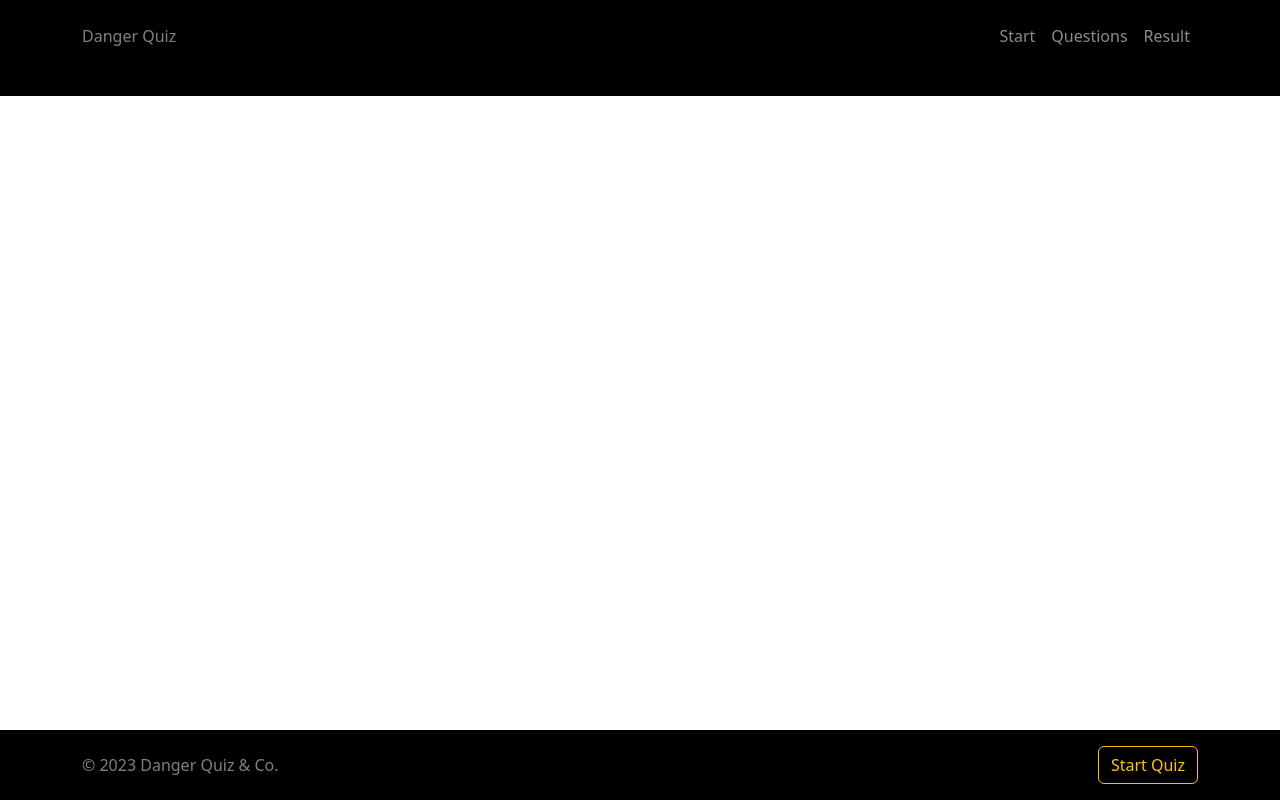
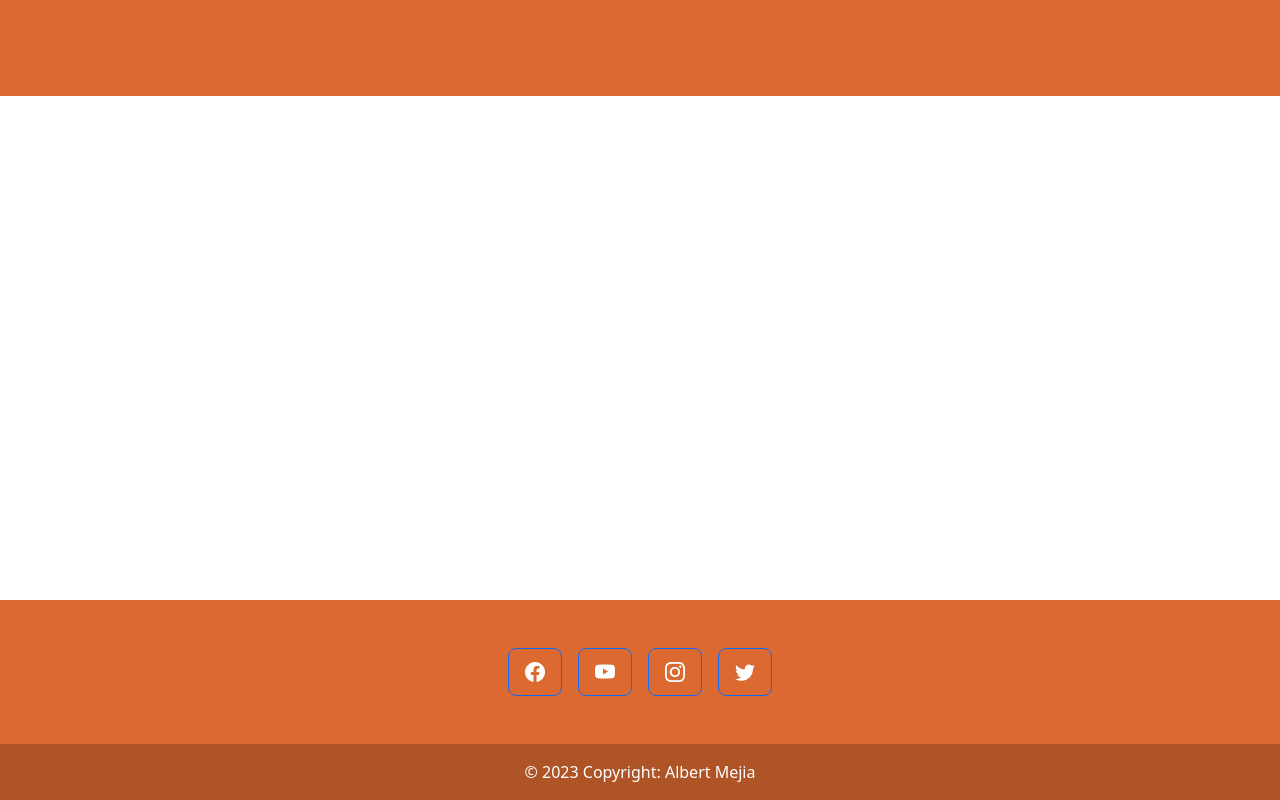
Before and after one commit to AmejiaHub/Trivia-Quiz, a PHP site: page /report.php in a window 1280 px wide. Run offline with PHP 8.4, Linux system fonts and the light colour scheme.

Commit message:
update commit

```diff
--- a/includes/footer.php
+++ b/includes/footer.php
@@ -1,14 +1,25 @@
+<?php echo
 
+'<footer class="text-center text-lg-start fixed-bottom" style="background-color: #db6930;">
+    <div class="container d-flex justify-content-center py-5">
+      <button type="button" class="btn btn-primary btn-lg btn-floating mx-2" style="background-color: #db6930;">
+      <i class="bi-facebook"></i>
+      </button>
+      <button type="button" class="btn btn-primary btn-lg btn-floating mx-2" style="background-color: #db6930;">
+      <i class="bi-youtube"></i>
+      </button>
+      <button type="button" class="btn btn-primary btn-lg btn-floating mx-2" style="background-color: #db6930;">
+      <i class="bi-instagram"></i>
+      </button>
+      <button type="button" class="btn btn-primary btn-lg btn-floating mx-2" style="background-color: #db6930;">
+      <i class="bi-twitter"></i>
+      </button>
+    </div>
+    <!-- Start: Copyright -->
+    <div class="text-center text-white p-3" style="background-color: rgba(0, 0, 0, 0.2);">
+      © 2023 Copyright: Albert Mejia
+    </div>
+    <!-- End: Copyright -->
+</footer>'
 
-<section id="shadow-section" class="p-5 bg-black text-light">
-    <div class="container">
-    </div>
-</section>
-
-
-        <nav class="navbar navbar-expand-lg bg-black py-3 fixed-bottom">
-            <div class="container">
-                <a href="#" class="navbar-brand text-white-50 fs-6">&copy; 2023 Danger Quiz & Co.</a>
-                <button type="button" class="btn btn-outline-warning">Start Quiz</button>
-            </div>
-        </nav>
+?>
--- a/includes/header.php
+++ b/includes/header.php
@@ -1,29 +1,9 @@
+<?php echo
 
-<!-- NAVBAR START-->
+'<footer class="text-center text-lg-start fixed-top" style="background-color: #db6930;">
+    <div class="container d-flex justify-content-center py-5">
 
-<nav class="navbar navbar-expand-lg bg-black navbar-dark py-3 fixed-top">
-        <div class="container">
-            <a href="1-index.html" class="navbar-brand text-light fs-6 text-white-50">Danger Quiz</a>
+    </div>
+</footer>'
 
-        <button class="navbar-toggler" type="button" data-bs-toggle="collapse" data-bs-target="#navmenu">
-            <span class="navbar-toggler-icon"></span>
-        </button>
-
-        <!--MENU-->
-            <div class="collapse navbar-collapse" id="navmenu">
-                <ul class="navbar-nav ms-auto">
-                    <li class="nav-item">
-                        <a href="1-index.html" class="nav-link">Start</a>
-                    </li>
-                    <li class="nav-item">
-                        <a href="2-questions.html" class="nav-link">Questions</a>
-                    </li>
-                    <li class="nav-item">
-                        <a href="3-result.html" class="nav-link">Result</a>
-                    </li>
-                </ul>
-           </div>
-        </div>
-    </nav>
-
-<!-- NAVBAR END-->
+?>
```
Also changed, not shown: index.php (+5 -7 lines).
